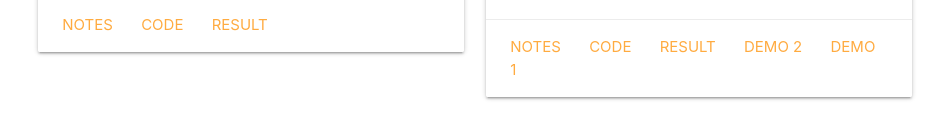
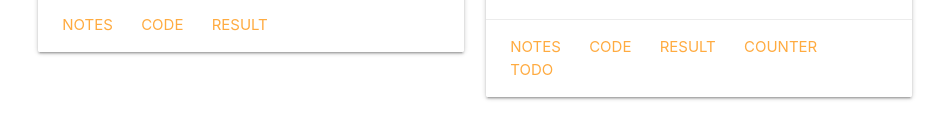
Before and after one commit to nabeelvalley/IntroToWeb, a plain HTML site: page index.html in a window 1280 px wide. Shown: the part 280-409 px from the top of the page, without its empty margins (165-1110 px from the left). Drawn offline with nearby package versions, Linux system fonts and the light colour scheme.

Commit message:
:lipstick: update the names to be better

```diff
--- a/index.html
+++ b/index.html
@@ -44,8 +44,8 @@
                             <a href="https://github.com/nabeelvalley/IntroToWeb/blob/master/Lesson%20Notes/2-JavaScript.md">Notes</a>
                             <a href="https://github.com/nabeelvalley/IntroToWeb/blob/master/2-Javascript/index.html">Code</a>
                             <a href="./2-Javascript/index.html">Result</a>
-                            <a href="./2-Javascript/counter-demo.html">Demo 2</a>
-                            <a href="./2-Javascript/todo-demo.html">Demo 1</a>
+                            <a href="./2-Javascript/counter-demo.html">Counter</a>
+                            <a href="./2-Javascript/todo-demo.html">ToDo</a>
                         </div>
                     </div>
                 </div>
```
